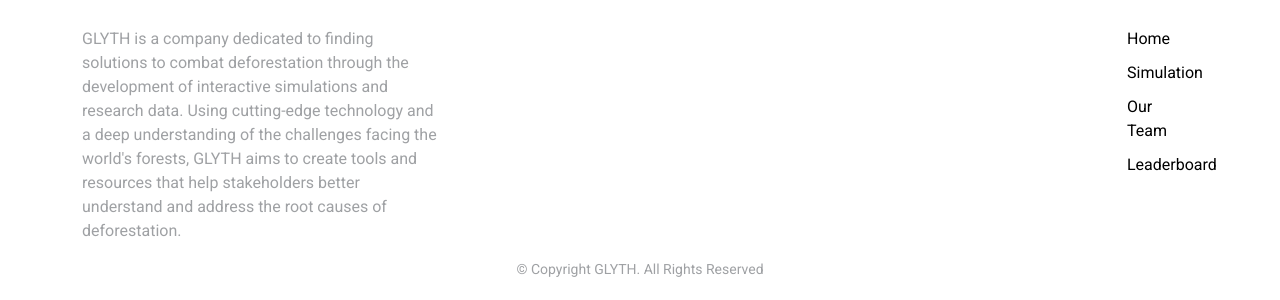
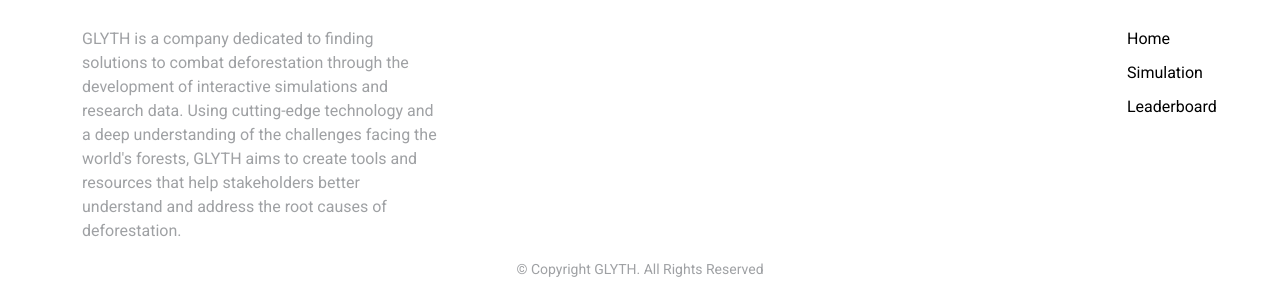
Before and after one commit to bshaan77/GLYTH, a Flask app: page /contact in a window 1280 px wide. Shown: the part 1794-2094 px from the top of the page. Run offline with Flask 2, Linux system fonts and the light colour scheme; some libraries are stand-ins or nearby versions.

Commit message:
web changes

```diff
--- a/templates/contact.html
+++ b/templates/contact.html
@@ -128,7 +128,6 @@
               <ul class="list-unstyled">
                 <li><a class="active " href="/">Home</a></li>
                 <li><a class="active " href="/features">Simulation</a></li>
-                <li><a class="active " href="#team">Our Team</a></li>
                 <li><a class="active " href="/pricing">Leaderboard</a></li>
               </ul>
             </div>
--- a/templates/features.html
+++ b/templates/features.html
@@ -214,7 +214,6 @@
                 <ul class="list-unstyled">
                   <li><a class="active " href="/">Home</a></li>
                   <li><a class="active " href="/features">Simulation</a></li>
-                  <li><a class="active " href="#team">Our Team</a></li>
                   <li><a class="active " href="/pricing">Leaderboard</a></li>
                 </ul>
               </div>
--- a/templates/pricing.html
+++ b/templates/pricing.html
@@ -162,7 +162,6 @@
               <ul class="list-unstyled">
                 <li><a class="active " href="/">Home</a></li>
                 <li><a class="active " href="/features">Simulation</a></li>
-                <li><a class="active " href="#team">Our Team</a></li>
                 <li><a class="active " href="/pricing">Leaderboard</a></li>
               </ul>
             </div>
```
